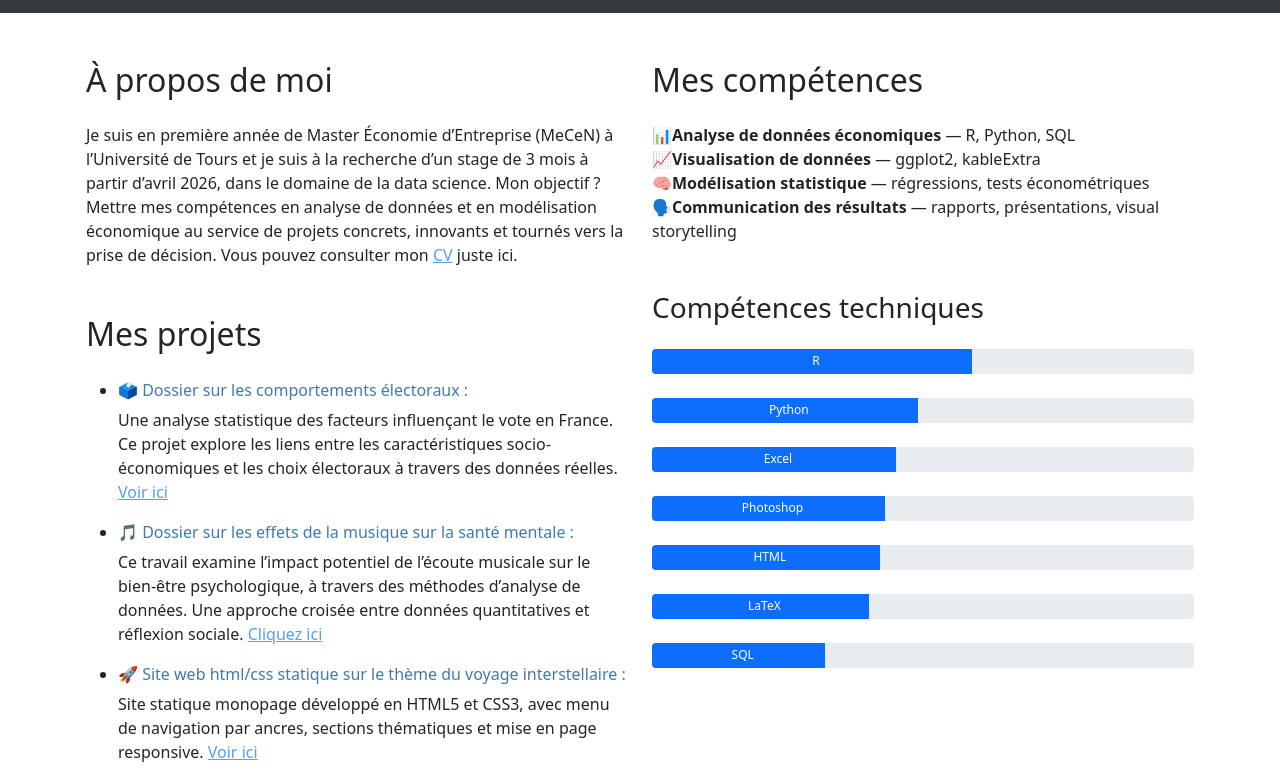
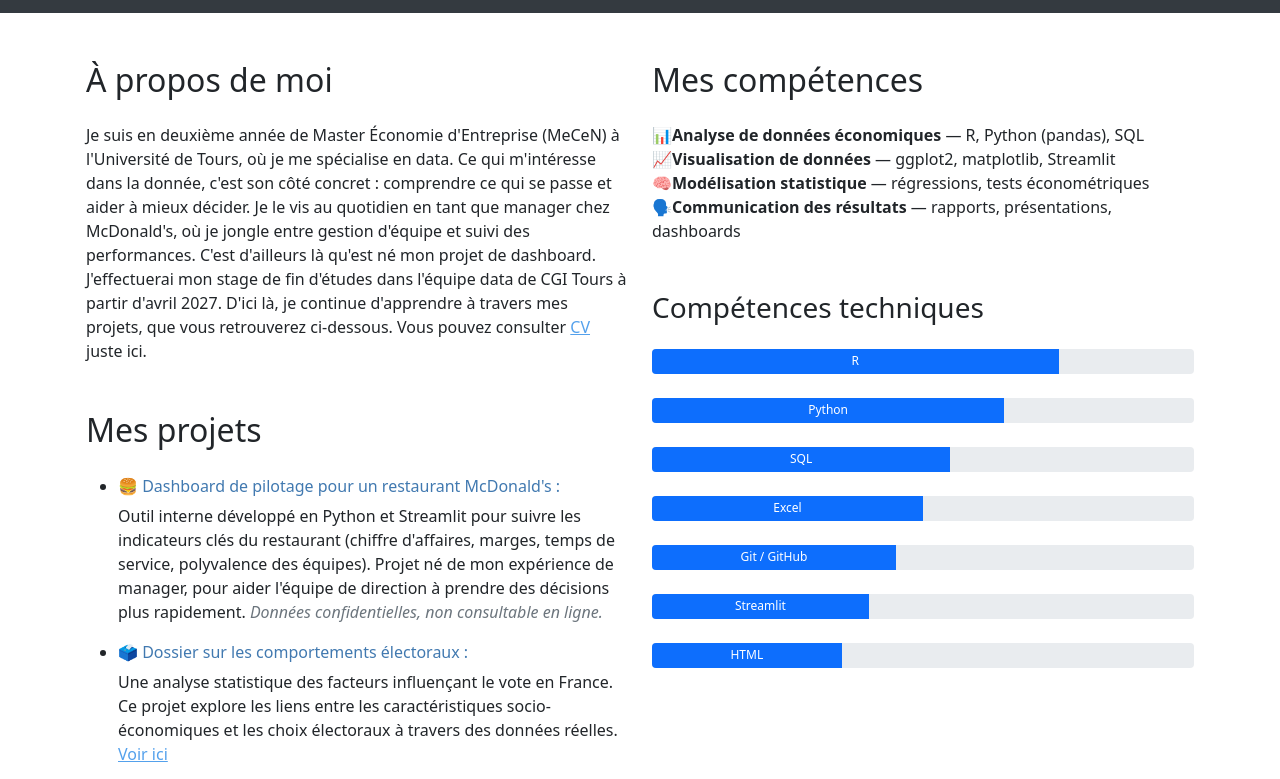
Before and after one commit to bastienblmy/bastienblmy.github.io, a plain HTML site: page index.html in a window 1280 px wide. Shown: the part 360-1139 px from the top of the page. Drawn offline with nearby package versions, Linux system fonts and the light colour scheme.

Commit message:
Revise profile details and skills section
Updated educational background and project details. Enhanced skills section with specific technologies and adjusted progress bars.

```diff
--- a/index.html
+++ b/index.html
@@ -26,8 +26,8 @@
       </div>
       <div class="col-md-9">
         <h1 style="margin-bottom: 15px;">Bastien Barthélémy</h1>
-        <h3 class="fw-light">Master 1 - Économiste d'entreprise (MeCeN)</h3>
-        <p class="border-top pt-2">Je recherche un stage d'une durée de 2 mois dans le domaine de la data science pour avril 2026.</p>
+        <h3 class="fw-light">Master 2 - Économiste d'entreprise (MeCeN)</h3>
+        <p class="border-top pt-2">Entre économie, data et terrain.</p>
       </div>
     </div>
   </div>
@@ -81,14 +81,24 @@
 <div class="col-md-6 mb-5">
    <h2 class="mb-4">À propos de moi</h2>
   <p>
-    Je suis en première année de Master Économie d’Entreprise (MeCeN) à l’Université de Tours et je suis à la recherche d’un stage de 3 mois à partir d’avril 2026, dans le domaine de la data science.
-Mon objectif ? Mettre mes compétences en analyse de données et en modélisation économique au service de projets concrets, innovants et tournés vers la prise de décision. Vous pouvez consulter mon
-    <a href="https://bastienblmy.github.io/files/CV_Bastien_Barthélémy.pdf" target="_blank" rel="noopener noreferrer">CV</a> juste ici.
+    Je suis en deuxième année de Master Économie d'Entreprise (MeCeN) à l'Université de Tours, où je me spécialise en data.
+Ce qui m'intéresse dans la donnée, c'est son côté concret : comprendre ce qui se passe et aider à mieux décider. Je le vis au quotidien en tant que manager chez McDonald's, où je jongle entre gestion d'équipe et suivi des performances. C'est d'ailleurs là qu'est né mon projet de dashboard.
+J'effectuerai mon stage de fin d'études dans l'équipe data de CGI Tours à partir d'avril 2027. D'ici là, je continue d'apprendre à travers mes projets, que vous retrouverez ci-dessous.
+Vous pouvez consulter <a href="https://bastienblmy.github.io/files/CV_Bastien_Barthélémy.pdf" target="_blank" rel="noopener noreferrer">CV</a> juste ici.
   </p>
 
   <!-- Mes projets -->
   <h2 class="mb-4 mt-5">Mes projets</h2>
   <ul>
+    <li>
+  <h6 style="color: #4179b0;">🍔 Dashboard de pilotage pour un restaurant McDonald's :</h6>
+  <p>
+    Outil interne développé en Python et Streamlit pour suivre les indicateurs clés du restaurant
+    (chiffre d'affaires, marges, temps de service, polyvalence des équipes).
+    Projet né de mon expérience de manager, pour aider l'équipe de direction à prendre des décisions plus rapidement.
+    <em class="text-muted">Données confidentielles, non consultable en ligne.</em>
+  </p>
+</li>
     <li>
       <h6 style="color: #4179b0;">🗳️ Dossier sur les comportements électoraux :</h6><p>
   Une analyse statistique des facteurs influençant le vote en France. Ce projet explore les liens entre les caractéristiques socio-économiques et les choix électoraux à travers des données réelles.
@@ -126,35 +136,35 @@ Mon objectif ? Mettre mes compétences en analyse de données et en modélisatio
    <!-- Compétences textuelles -->
   <h2 class="mb-4">Mes compétences</h2>
   <ul class="list-unstyled">
-    <li>📊<strong>Analyse de données économiques</strong> — R, Python, SQL</li>
-    <li>📈<strong>Visualisation de données</strong> — ggplot2, kableExtra</li>
+    <li>📊<strong>Analyse de données économiques</strong> — R, Python (pandas), SQL</li>
+<li>📈<strong>Visualisation de données</strong> — ggplot2, matplotlib, Streamlit</li>
 <li>🧠<strong>Modélisation statistique</strong> — régressions, tests économétriques</li>
-    <li>🗣️<strong>Communication des résultats</strong> — rapports, présentations, visual storytelling</li>
+<li>🗣️<strong>Communication des résultats</strong> — rapports, présentations, dashboards</li>
   </ul>
 
   <!-- Compétences techniques (barres) -->
   <h3 class="mt-5 mb-4">Compétences techniques</h3>
 
 <div class="progress mb-4" style="height:25px;">
-    <div class="progress-bar bg-primary pl-2" style="width: 59%">R</div>
+  <div class="progress-bar bg-primary ps-2" style="width: 75%">R</div>
 </div>
 <div class="progress mb-4" style="height:25px;">
-    <div class="progress-bar bg-primary pl-2" style="width: 49%">Python</div>
+  <div class="progress-bar bg-primary ps-2" style="width: 65%">Python</div>
 </div>
 <div class="progress mb-4" style="height:25px;">
-    <div class="progress-bar bg-primary pl-2" style="width: 45%">Excel</div>
+  <div class="progress-bar bg-primary ps-2" style="width: 55%">SQL</div>
 </div>
 <div class="progress mb-4" style="height:25px;">
-    <div class="progress-bar bg-primary pl-2" style="width: 43%">Photoshop</div>
+  <div class="progress-bar bg-primary ps-2" style="width: 50%">Excel</div>
 </div>
 <div class="progress mb-4" style="height:25px;">
-    <div class="progress-bar bg-primary pl-2" style="width: 42%">HTML</div>
+  <div class="progress-bar bg-primary ps-2" style="width: 45%">Git / GitHub</div>
 </div>
 <div class="progress mb-4" style="height:25px;">
-    <div class="progress-bar bg-primary pl-2" style="width: 40%">LaTeX</div>
+  <div class="progress-bar bg-primary ps-2" style="width: 40%">Streamlit</div>
 </div>
 <div class="progress mb-4" style="height:25px;">
-    <div class="progress-bar bg-primary pl-2" style="width: 32%">SQL</div>
+  <div class="progress-bar bg-primary ps-2" style="width: 35%">HTML</div>
 </div>
 </div>
 
```
Lines whose indentation alone changed are shown as unchanged.
